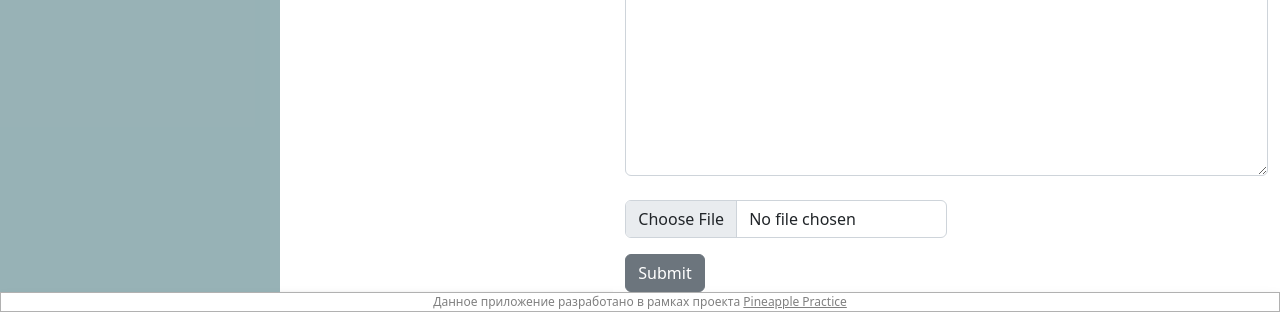
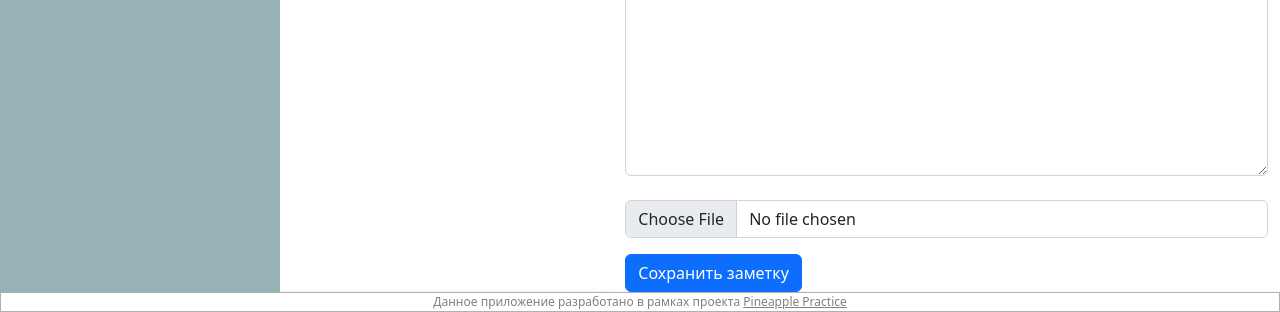
Before and after one commit to OlgaAlekhina/Noted, a Django app: template Noted/templates/notes.html in a window 1280 px wide. Shown: the part 636-948 px from the top of the page. Run offline with Django 3.2, Linux system fonts and the light colour scheme; the template is opened without the code that fills it, so the values that code supplies are empty; some libraries are stand-ins or nearby versions.

```diff
--- a/Noted/accounts/views.py
+++ b/Noted/accounts/views.py
@@ -9,6 +9,7 @@ from django.contrib.sites.shortcuts import get_current_site
 from django.utils.http import urlsafe_base64_encode, urlsafe_base64_decode
 from django.utils.encoding import force_bytes, force_str
 from .tokens import user_token
+import random
 
 
 # выводит форму для регистрации нового пользователя
@@ -18,7 +19,7 @@ def register_request(request):
 		if f.is_valid():
 			user = f.save()
 			login(request, user)
-			return redirect('main')
+		return redirect('main')
 
 	else:
 		f = NewUserForm()
--- a/Noted/templates/notes.html
+++ b/Noted/templates/notes.html
@@ -67,10 +67,12 @@
                             <div>
                                 <textarea class="form-control note-text" rows="25" name="note_text" placeholder="Наберите текст..."></textarea>
                             </div>
-                            <div class="mb-3 mt-4 w-50">
-                              <input class="form-control" type="file" name="note_file">
+                            <div class="mb-3 mt-4">
+                              <input class="form-control note-file" type="file" name="note_file">
                             </div>
-                            <input type="submit" class="btn btn-secondary" id="task_submit" onclick="submitbtn()"></input>
+                            <div class="save-but">
+                                <button type="submit" class="btn btn-primary" id="task_submit" onclick="submitbtn()">Сохранить заметку</button>
+                            </div>
                         </form>
                     </div>
                 </div>
```
Also changed, not shown: Noted/accounts/forms.py (+6 -1 lines).
